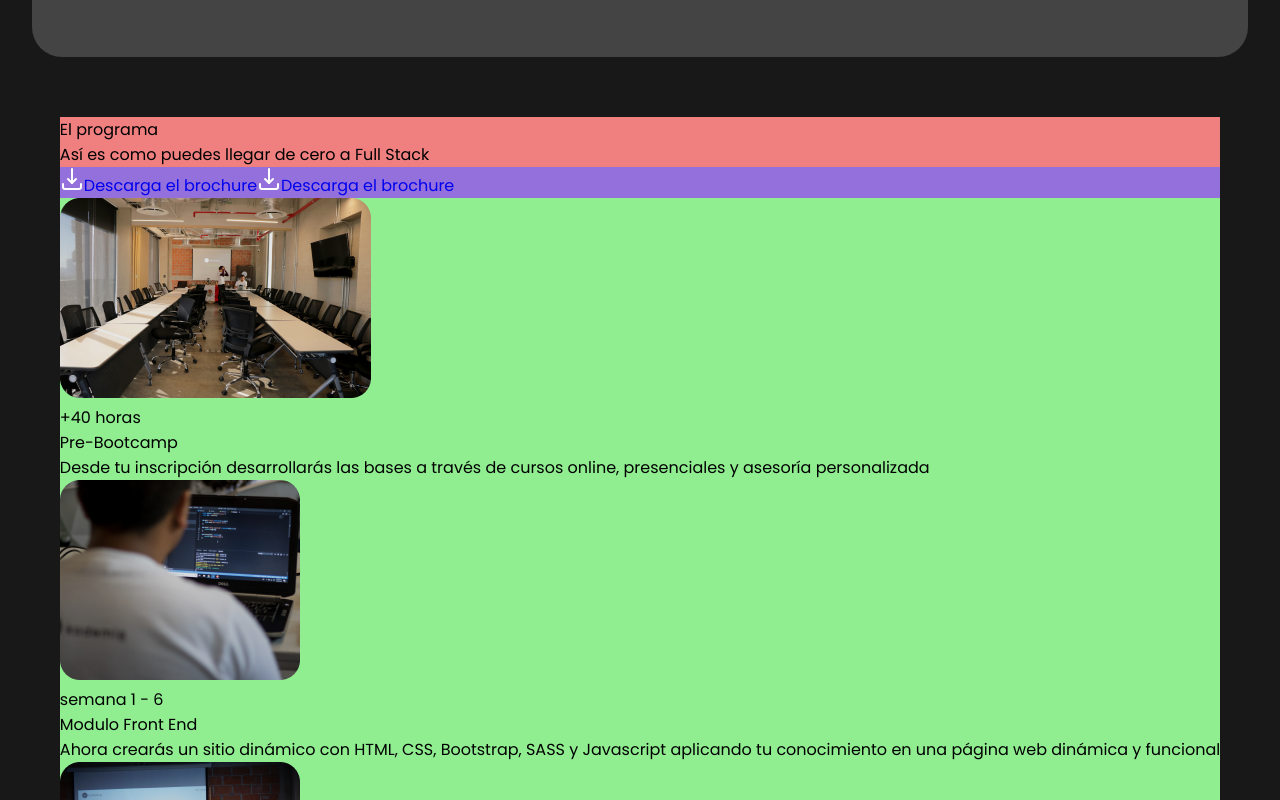
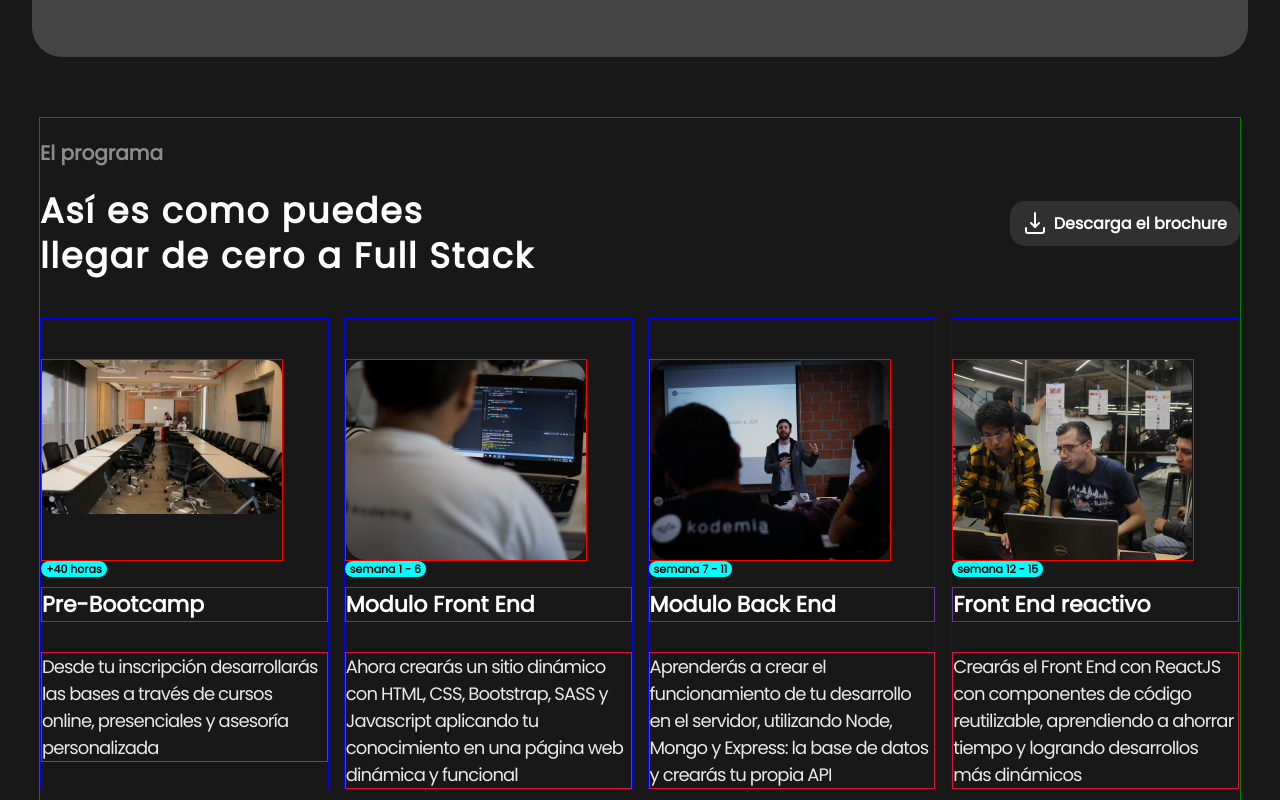
Before and after one commit to kodemia/bootcamps.kodemia.mx, a Next.js app: page /js-presential in a window 1280 px wide. Shown: the part 1760-2560 px from the top of the page. Built offline with nearby package versions, Linux system fonts and the light colour scheme.

Commit message:
add new styles for Program, Modules and Module components

```diff
--- a/components/Module.jsx
+++ b/components/Module.jsx
@@ -1,13 +1,15 @@
-export default function Module ({ image, period, text, title }) {
+export default function Module ({ image,  name, period, text }) {
 
   return (
     <div className='module'>
-      <div className='container'>
+      {/* <div className='container'> */}
+      <div className='img-container'>
         <img className='image' src={image} alt='classroom'/>
+      </div>
         <div className='period'>{period}</div>
-        <div className='title'>{title}</div>
+        <div className='name'>{name}</div>
         <div className='text'>{text}</div>
-      </div>
+      {/* </div> */}
     </div>
   )
 }
--- a/components/Modules.jsx
+++ b/components/Modules.jsx
@@ -4,21 +4,21 @@ export default function Modules ({ modules }) {
 
   return (
     <div className='modules'>
-      <div className='container'>
+      {/* <div className='modules-container'> */}
         { modules.map((module, index) => {
           return (
             <Module
               image={module.image}
               period={module.period}
               text={module.text}
-              title={module.title}
+              name={module.name}
               key={`module-${index}`}
             />
           )
         })
 
         }
-      </div>
+      {/* </div> */}
     </div>
   )
 }
--- a/components/Program.jsx
+++ b/components/Program.jsx
@@ -5,7 +5,6 @@ export default function Program ({ brochureDesktop, brochureMobile, modules }) {
   return (
     <div className="program">
       <div className='container'>
-        <div className='header-section'>
         <div className='subtitle'>El programa</div>
         <div className='title'>Así es como puedes llegar de cero a Full Stack</div>
         <div className='button'>
@@ -26,12 +25,38 @@ export default function Program ({ brochureDesktop, brochureMobile, modules }) {
             Descarga el brochure
           </a>
         </div>
-        </div>
-        <div className='modules-section'>
         <Modules modules={modules}/>
       </div>
+    </div>
 
-      </div>
-    </div>
+    // <div className="program">
+    //   <div className='container'>
+    //     <div className='header-section'>
+    //       <div className='subtitle'>El programa</div>
+    //       <div className='title'>Así es como puedes llegar de cero a Full Stack</div>
+    //       <div className='button'>
+    //         <a
+    //           className='brochure is-desktop'
+    //           href={brochureDesktop}
+    //           target='__blank'
+    //         >
+    //           <img className='icon' src='/icons/download.svg' alt='download'/>
+    //           Descarga el brochure
+    //         </a>
+    //         <a
+    //           className='brochure is-mobile'
+    //           href={brochureMobile}
+    //           target='__blank'
+    //         >
+    //           <img className='icon' src='/icons/download.svg' alt='download'/>
+    //           Descarga el brochure
+    //         </a>
+    //       </div>
+    //     </div>
+    //     <div className='modules-section'>
+    //       <Modules modules={modules}/>
+    //     </div>
+    //   </div>
+    // </div>
   )
 }
--- a/pages/js-presential.jsx
+++ b/pages/js-presential.jsx
@@ -54,27 +54,27 @@ const metrics = [
 const modules = [
   {
     image: '/images/class-room.png',
+    name: 'Pre-Bootcamp',
     period: '+40 horas',
     text: 'Desde tu inscripción desarrollarás las bases a través de cursos online, presenciales y asesoría personalizada',
-    title: 'Pre-Bootcamp',
   },
   {
     image: '/images/kode-day.png',
+    name: 'Modulo Front End',
     period: 'semana 1 - 6',
     text: 'Ahora crearás un sitio dinámico con HTML, CSS, Bootstrap, SASS y Javascript aplicando tu conocimiento en una página web dinámica y funcional',
-    title: 'Modulo Front End',
   },
   {
     image: '/images/mentor.png',
+    name: 'Modulo Back End',
     period: 'semana 7 - 11',
-    text: '',
-    title: 'Modulo Back End',
+    text: 'Aprenderás a crear el funcionamiento de tu desarrollo en el servidor, utilizando Node, Mongo y Express: la base de datos y crearás tu propia API',
   },
   {
-    image: '/images/class-room.png',
-    period: '+40 horas',
-    text: '',
-    title: '',
+    image: '/images/koders.png',
+    name: 'Front End reactivo',
+    period: 'semana 12 - 15',
+    text: 'Crearás el Front End con ReactJS con componentes de código reutilizable, aprendiendo a ahorrar tiempo y logrando desarrollos más dinámicos',
   }
 ]
 
--- a/styles/components/module.scss
+++ b/styles/components/module.scss
@@ -1,18 +1,47 @@
 .module {
+  border: 1px solid blue;
+  padding-top: 40px;
 
-  .container {
+  // .container {
+  //   background-color: dodgerblue;
+  //   display: flex;
+  //   flex-direction: column;
+    .img-container {
+      border: 1px solid red;
+      height: 200px;
+      position: relative;
+      width: 240px; // TODO evaluar mejores alternativas
 
-    .image {
-
+      .image {
+        max-width: 100%; // TODO revisar comportamiento
+        position: absolute;
+      }
     }
     .period {
-
+      background-color: $cyan;
+      border-radius: 10px;
+      color: $black;
+      font-size: 11px;
+      font-weight: 700;
+      line-height: 16px;
+      padding: 0 5px;
+      width: fit-content;
     }
-    .title {
-
+    .name {
+      border: 1px solid rebeccapurple;
+      color: $white;
+      font-size: 22px;
+      font-weight: 600;
+      margin-top: 10px;
     }
     .text {
-
+      border: 1px solid crimson;
+      color: $white-lighter;
+      font-size: 18px;
+      font-weight: 500;
+      letter-spacing: -0.05em;
+      line-height: 27px;
+      margin-top: 30px;
     }
-  }
+  // }
 }
--- a/styles/components/modules.scss
+++ b/styles/components/modules.scss
@@ -1,6 +1,11 @@
 .modules {
+  // .modules-container {
+  //   background-color: gold;
 
-    .container {
+  // }
 
-    }
+    display: grid;
+    grid-gap: 15px;
+    grid-template-areas: 'module module module module';
+    margin-top: 40px;
 }
--- a/styles/components/program.scss
+++ b/styles/components/program.scss
@@ -1,46 +1,116 @@
 .program {
-  // background-color: hotpink;
   background-color: $black-primary;
   display: flex;
 	justify-content: center;
   padding: 0 32px;
 
   .container {
-    background-color: lightgreen;
+    // border: 0.5px solid green;
+    // display: flex;
+    // flex-wrap: wrap;
+    // max-width: $max-page-width;
+    // padding: 40px 0;
+    // width: 100%;
 
-    .header-section {
-      background-color: lightcoral;
+
+    border: 1px solid green;
+    display: grid;
+    grid-template-areas:  'subtitle subtitle subtitle subtitle'
+                          'title title button button'
+                          'modules modules modules modules';
+    max-width: $max-page-width;
+    padding: 20px 0 40px 0;
+    width: 100%;
+
+    .subtitle { grid-area: subtitle;}
+    .title { grid-area: title;}
+    .button { grid-area: button;}
+    .modules { grid-area: modules;}
+
+    // .header-section {
+    //   background-color: mediumpurple;
+    //   display: grid;
+    //   // grid-gap: 10px;
+    //   grid-template-areas:  '.subtitle .button'
+    //   '.title .button';
+    //   width: 100%;
+
+    //   .button { grid-area: button; }
+    //   .subtitle { grid-area: subtitle; }
+    //   .title {grid-area: title; }
 
       .subtitle {
-
+        background-color: red;
+        background-color: transparent;
+        color: $gray-light;
+        display: flex;
+        justify-content: flex-start;
+        font-size: 20px;
+        font-weight: 600;
+        line-height: 30px;
       }
       .title {
-
+        background-color: midnightblue;
+        background-color: transparent;
+        color: $white;
+        font-size: 35px;
+        font-weight: 600;
+        letter-spacing: 0.05em;
+        line-height: 45px;
+        margin-top: 20px;
+        max-width: 500px;
       }
       .button {
-        background-color: mediumpurple;
+        background-color: purple;
+        background-color: transparent;
+        display: flex;
+        align-items: center;
+        justify-content: flex-end;
       }
       .brochure {
-
+        align-items: center;
+        background-color: olive;
+        background-color: $gray-medium;
+        border-radius: 15px;
+        color: $white;
+        display: flex;
+        font-size: 16px;
+        font-weight: 600;
+        justify-content: center;
+        padding: 10px 13px;
+        width: fit-content;
       }
       .is-desktop {
+        display: flex;
+
+        @include mobile {
+          display: none;
+        }
 
         .icon {
-
+          margin-right: 7px;
         }
       }
 
       .is-mobile {
+        display: none;
 
+        @include mobile {
+          display: flex;
+          // margin: 30px auto;
+        }
         .icon {
-
+          margin-right: 7px;
         }
       }
 
-    }
+    // }
 
-    .modules-section {
-      background-color: lightskyblue;
-    }
+    // .modules-section {
+    //   background-color: lightskyblue;
+      // display: grid;
+      // grid-template-columns: auto auto auto auto;
+      // grid-template-rows: auto;
+    // }
   }
 }
```
Lines whose indentation alone changed are shown as unchanged.
